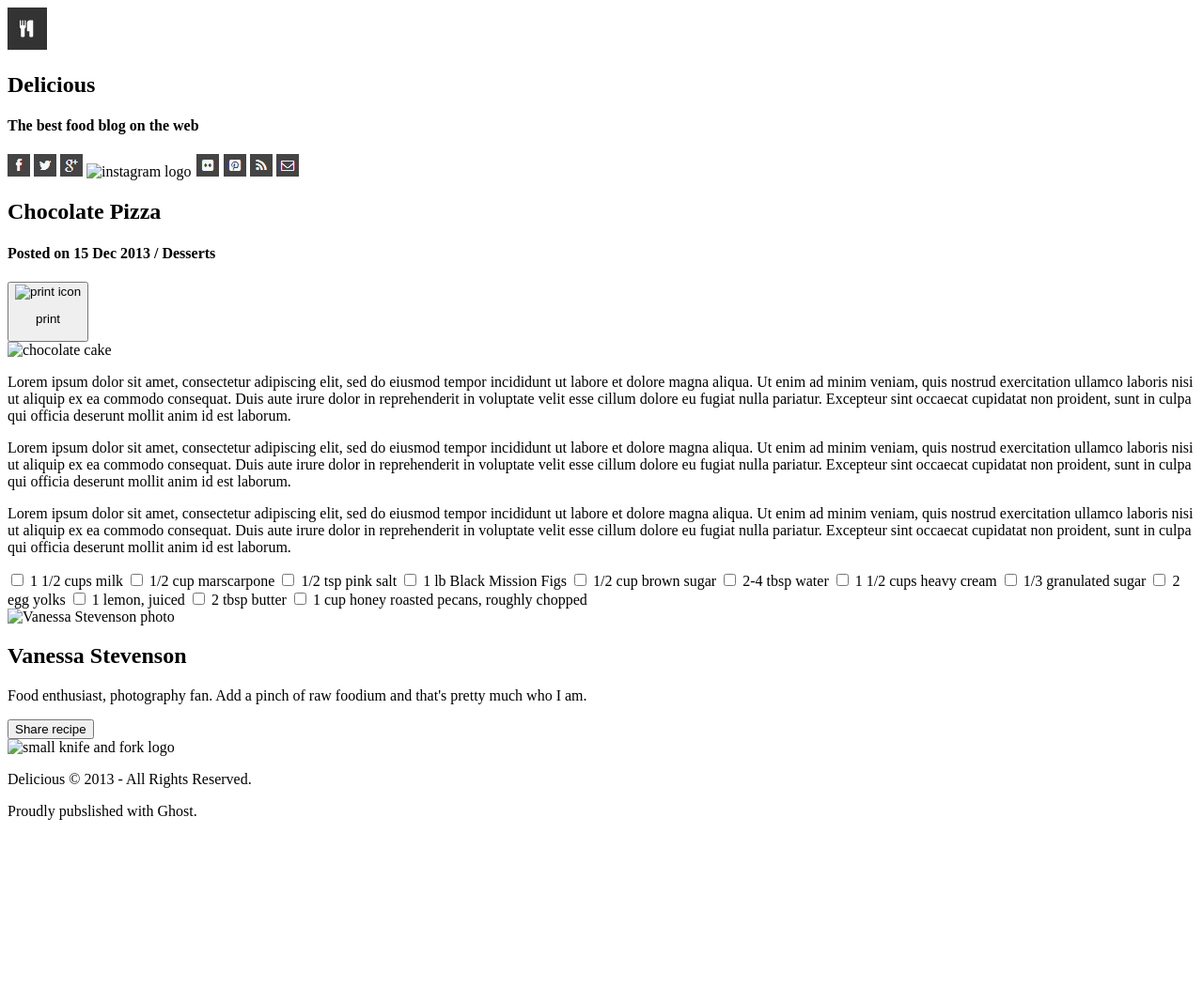
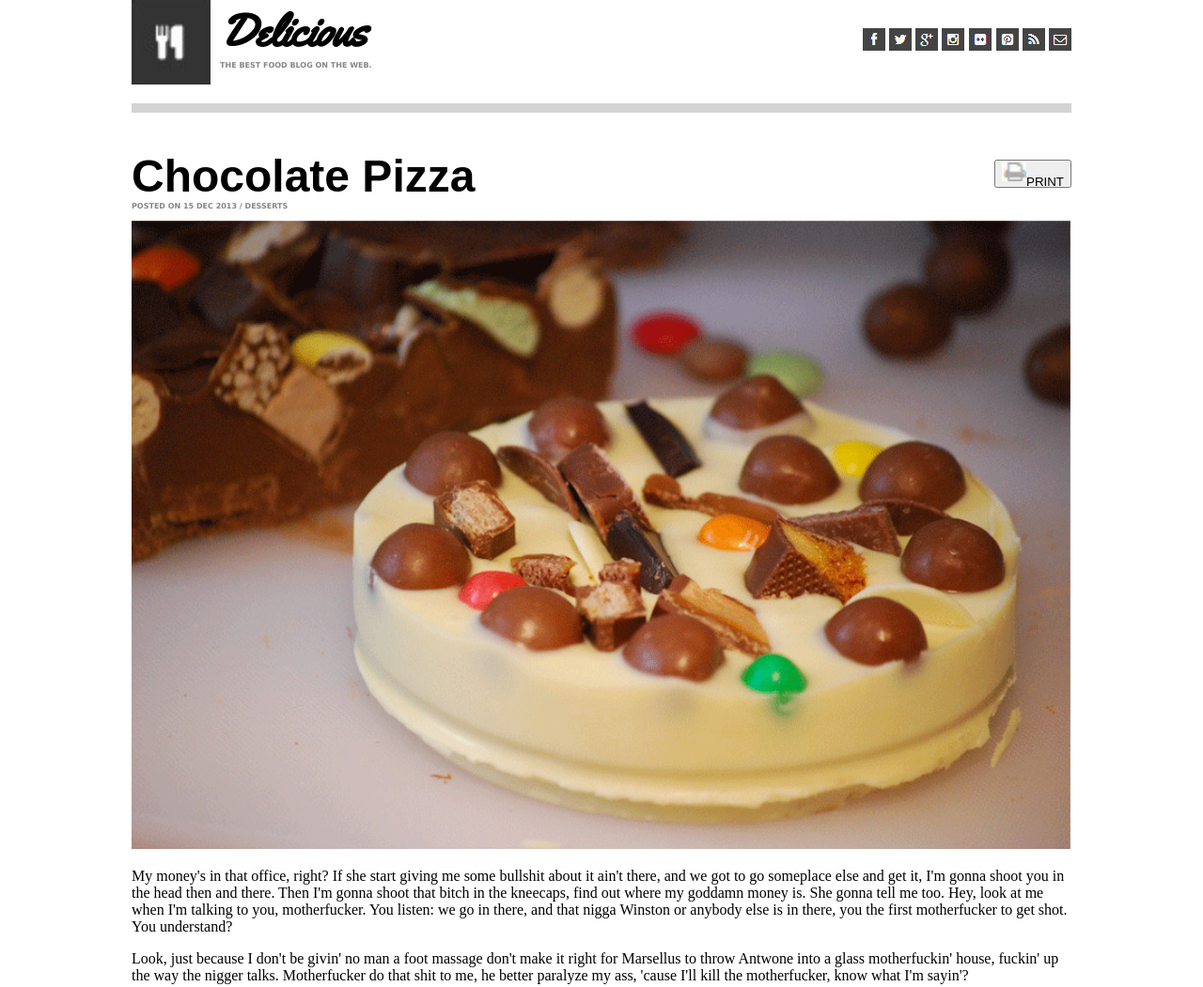
Before and after one commit to CharlyWelch/chocolate-pizza, a plain HTML site: page choco-pizza/index.html in a window 1280 px wide. Shown: the top 1051 px of the page at 94% size. Before the commit the page ends 889 px from the top, so only its background shows below. Drawn offline with Linux system fonts and the light colour scheme; a web font is replaced by a local one.

Commit message:
add much CSS styling

```diff
--- a/choco-pizza/index.html
+++ b/choco-pizza/index.html
@@ -2,19 +2,23 @@
 <html>
     <head>
         <title>Chocolate Pizza</title>
+        <link href="styles.css" rel="stylesheet">
+        <link href="https://fonts.googleapis.com/css?family=Pragati+Narrow:700|Yellowtail" rel="stylesheet">
     </head>
     <body>
-        <header>
-            <section>
-                <img src="assets/logo.png" alt="fork and knife logo">
-                <h1>Delicious</h1>
-                <h4>The best food blog on the web</h4>
+        <header id="title-head">
+            <section id="fork-it-all">
+                <img id="forks" src="assets/logo.png" alt="fork and knife logo">
+                <div id="delicious">
+                    <h1 id="delish">Delicious</h1>
+                    <h4 id="best-blog">The best food blog on the web.</h4>
+                </div>
             </section>
             <section id="head-logos">
                 <img src="assets/fb-icon.png" alt="facebook logo">
                 <img src="assets/twit-icon.png" alt="twitter logo">
                 <img src="assets/gp-icon.png" alt="google plus logo">
-                <img src="assets/insta.icon.png" alt="instagram logo">
+                <img src="assets/insta-icon.png" alt="instagram logo">
                 <img src="assets/flic-icon.png" alt="flickr logo">
                 <img src="assets/pint-icon.png" alt="pinterest logo">
                 <img src="assets/rss-icon.png" alt="rss feed icon">
@@ -22,27 +26,30 @@
             </section>
         </header>
         <article>
-            <header>
+            <header id="top">
+                <div id="art-name">
                     <h2>Chocolate Pizza</h2>
                     <h4>Posted on 15 Dec 2013 / Desserts</h4>
+                </div>
                 <button>
-                    <img id="confection" src="assets/choco.pizza.png" alt="print icon">
+                    <img id="printer" src="assets/print-icon.png" alt="print icon">
                     <p>print</p>
                 </button>
             </header>
             <section>
-                <img src="" alt="chocolate cake">
-                <p>
-                    Lorem ipsum dolor sit amet, consectetur adipiscing elit, sed do eiusmod tempor incididunt ut labore et dolore magna aliqua. Ut enim ad minim veniam, quis nostrud exercitation ullamco laboris nisi ut aliquip ex ea commodo consequat. Duis aute irure dolor in reprehenderit in voluptate velit esse cillum dolore eu fugiat nulla pariatur. Excepteur sint occaecat cupidatat non proident, sunt in culpa qui officia deserunt mollit anim id est laborum.
-                </p>
-                <p>
-                    Lorem ipsum dolor sit amet, consectetur adipiscing elit, sed do eiusmod tempor incididunt ut labore et dolore magna aliqua. Ut enim ad minim veniam, quis nostrud exercitation ullamco laboris nisi ut aliquip ex ea commodo consequat. Duis aute irure dolor in reprehenderit in voluptate velit esse cillum dolore eu fugiat nulla pariatur. Excepteur sint occaecat cupidatat non proident, sunt in culpa qui officia deserunt mollit anim id est laborum.
-                </p>
-                <p>
-                    Lorem ipsum dolor sit amet, consectetur adipiscing elit, sed do eiusmod tempor incididunt ut labore et dolore magna aliqua. Ut enim ad minim veniam, quis nostrud exercitation ullamco laboris nisi ut aliquip ex ea commodo consequat. Duis aute irure dolor in reprehenderit in voluptate velit esse cillum dolore eu fugiat nulla pariatur. Excepteur sint occaecat cupidatat non proident, sunt in culpa qui officia deserunt mollit anim id est laborum.
-                </p>
-                <aside>
+                <img src="assets/choco-pizza.png" alt="chocolate cake"  id="confection" >
+                <!-- start slipsum code -->
+
+                <p>My money's in that office, right? If she start giving me some bullshit about it ain't there, and we got to go someplace else and get it, I'm gonna shoot you in the head then and there. Then I'm gonna shoot that bitch in the kneecaps, find out where my goddamn money is. She gonna tell me too. Hey, look at me when I'm talking to you, motherfucker. You listen: we go in there, and that nigga Winston or anybody else is in there, you the first motherfucker to get shot. You understand? </p>
+
+                <p>Look, just because I don't be givin' no man a foot massage don't make it right for Marsellus to throw Antwone into a glass motherfuckin' house, fuckin' up the way the nigger talks. Motherfucker do that shit to me, he better paralyze my ass, 'cause I'll kill the motherfucker, know what I'm sayin'? </p>
+
+                <p>Now that we know who you are, I know who I am. I'm not a mistake! It all makes sense! In a comic, you know how you can tell who the arch-villain's going to be? He's the exact opposite of the hero. And most times they're friends, like you and me! I should've known way back when... You know why, David? Because of the kids. They called me Mr Glass. </p>
+
+<!-- end slipsum code -->
+                <fieldset>
                     <form>
+                        <div id="first-half">
                             <input type="checkbox" name="ingredients" value="milk" id="milk">
                             <label for="milk">1 1/2 cups milk</label>
 
@@ -60,7 +67,8 @@
 
                             <input type="checkbox" name="ingredients" value="water" id="water">
                             <label for="water">2-4 tbsp water</label>
-
+                        </div>
+                        <div id="sec-half">
                             <input type="checkbox" name="ingredients" value="cream" id="cream">
                             <label for="cream">1 1/2 cups heavy cream</label>
 
@@ -78,11 +86,12 @@
 
                             <input type="checkbox" name="ingredients" value="pecans" id="pecans">
                             <label for="pecans">1 cup honey roasted pecans, roughly chopped</label>
+                        </div>
                     </form>
-                </aside>
+                </fieldset>
             </section>
             <footer>
-                <img src="" alt="Vanessa Stevenson photo">
+                <img src="assets/van-pic.png" alt="Vanessa Stevenson photo">
                 <h2>Vanessa Stevenson</h2>
                 <p>Food enthusiast, photography fan. Add a pinch of raw foodium and that's pretty much who I am.</p>
                 <button>
@@ -91,7 +100,7 @@
             </footer>
         </article>
         <footer>
-            <img src="" alt="small knife and fork logo">
+            <img src="assets/logo.png" alt="small knife and fork logo">
             <p>Delicious &copy; 2013 - All Rights Reserved.</p>
             <p>Proudly pubslished with Ghost.</p>
         </footer>
--- /dev/null
+++ b/choco-pizza/styles.css
@@ -0,0 +1,109 @@
+body {
+    width: 80%;
+    margin: 0 auto;
+    max-width: 1000px;
+}
+
+#title-head{
+    display: flex;
+    justify-content: space-between;
+    border-bottom: 10px solid lightgray
+}
+
+#head-logos {
+    margin-top: 30px;
+}
+
+#delish {
+    font-family: 'Yellowtail', cursive;
+    font-size: 3rem;
+    margin: 0 auto;
+}
+
+#forks {
+    width: auto;
+    height: 90px;
+    margin-right: 10px;
+    margin-bottom: 20px;
+}
+
+#best-blog {
+    font-family: Verdana, Geneva, Tahoma, sans-serif;
+    text-transform: uppercase;
+    font-size: 0.5rem;
+    color: #888484;
+    margin: 0 auto;
+}
+
+#delicious {
+    display: block;
+}
+
+#fork-it-all {
+    display:flex;
+}
+
+/* *************************** */
+
+#top {
+    display: flex;
+    justify-content: space-between;
+}
+
+#art-name {
+    display: block;
+}
+
+h2 {
+    font-family: 'Pragati Narrow', sans-serif;
+    font-size: 3rem;
+    margin-bottom: 0px;
+}
+
+h4 {
+    font-family: Verdana, Geneva, Tahoma, sans-serif;
+    text-transform: uppercase;
+    font-size: 0.5rem;
+    color: #888484;
+    margin-top: 0;
+
+}
+
+button {
+    height: 30px;
+    display: flex;
+    text-transform: uppercase;
+    margin-top: 50px;
+}
+
+#printer {
+    height: 20px;
+    width: auto;
+}
+
+/* ****************************************** */
+
+#confection {
+    width: 100%;
+}
+
+fieldset {
+    background-image: url("assets/list-bg.png");
+    font-family: 'Comfortaa';
+    height: 275px;
+    display: flex;
+    flex-wrap: nowrap;
+    justify-content: space-between;
+    border: none;
+}
+
+#first-half {
+    width: 50%;
+}
+
+#sec-half {
+}
+
+input + label {
+    display: block;
+}
```
Lines whose indentation alone changed are shown as unchanged.
